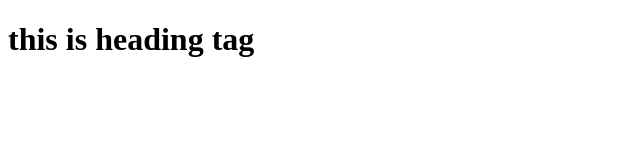
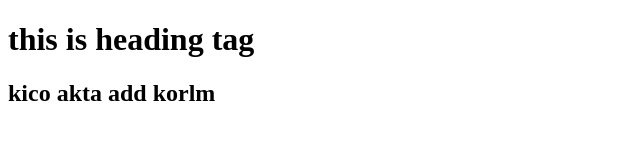
Before and after one commit to developersirazul/3rd-repo, a plain HTML site: page index.html in a window 1280 px wide. Shown: the whole page, without its empty margins (0-640 px from the left). Drawn offline with Linux system fonts and the light colour scheme.

Commit message:
Update index.html

```diff
--- a/index.html
+++ b/index.html
@@ -7,5 +7,6 @@
 </head>
 <body>
     <h1>this is heading tag</h1>
+    <h2>kico akta add korlm</h2>
 </body>
 </html>
```
